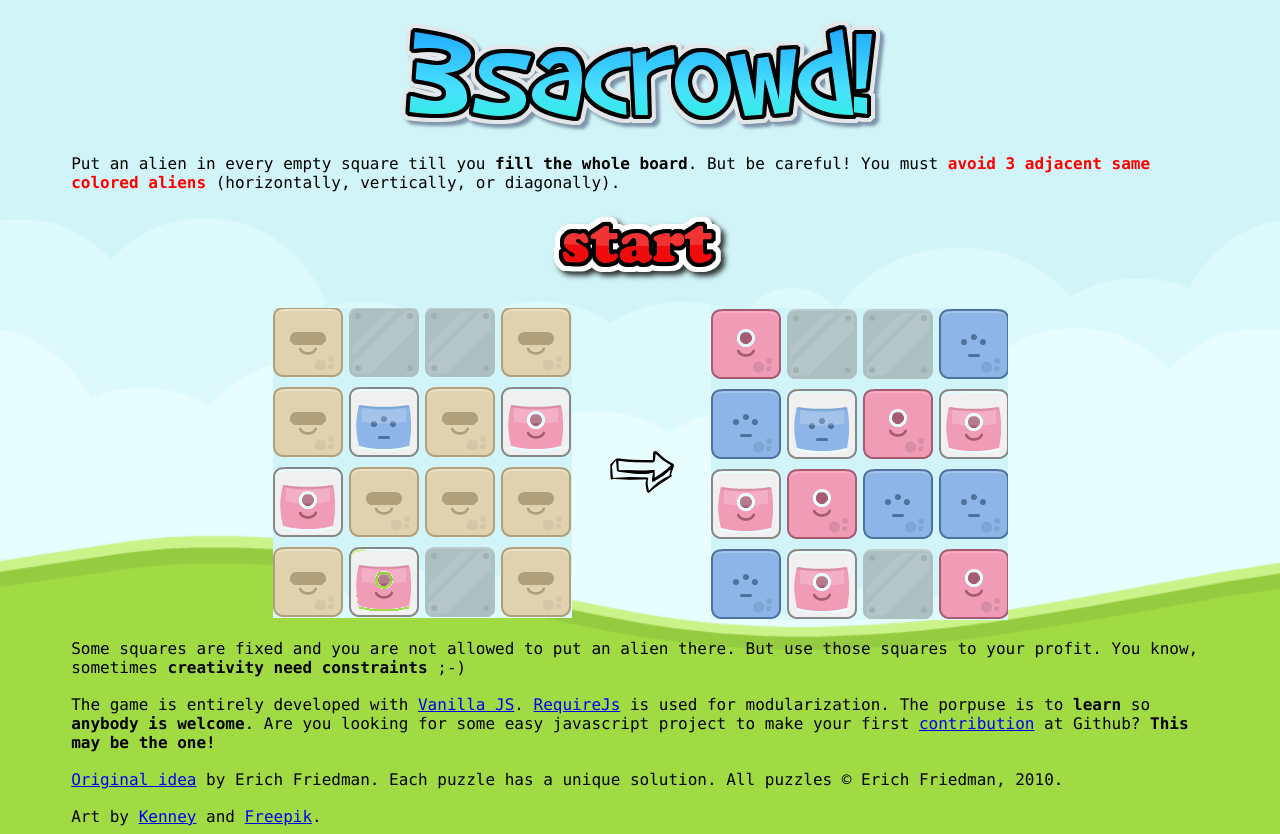
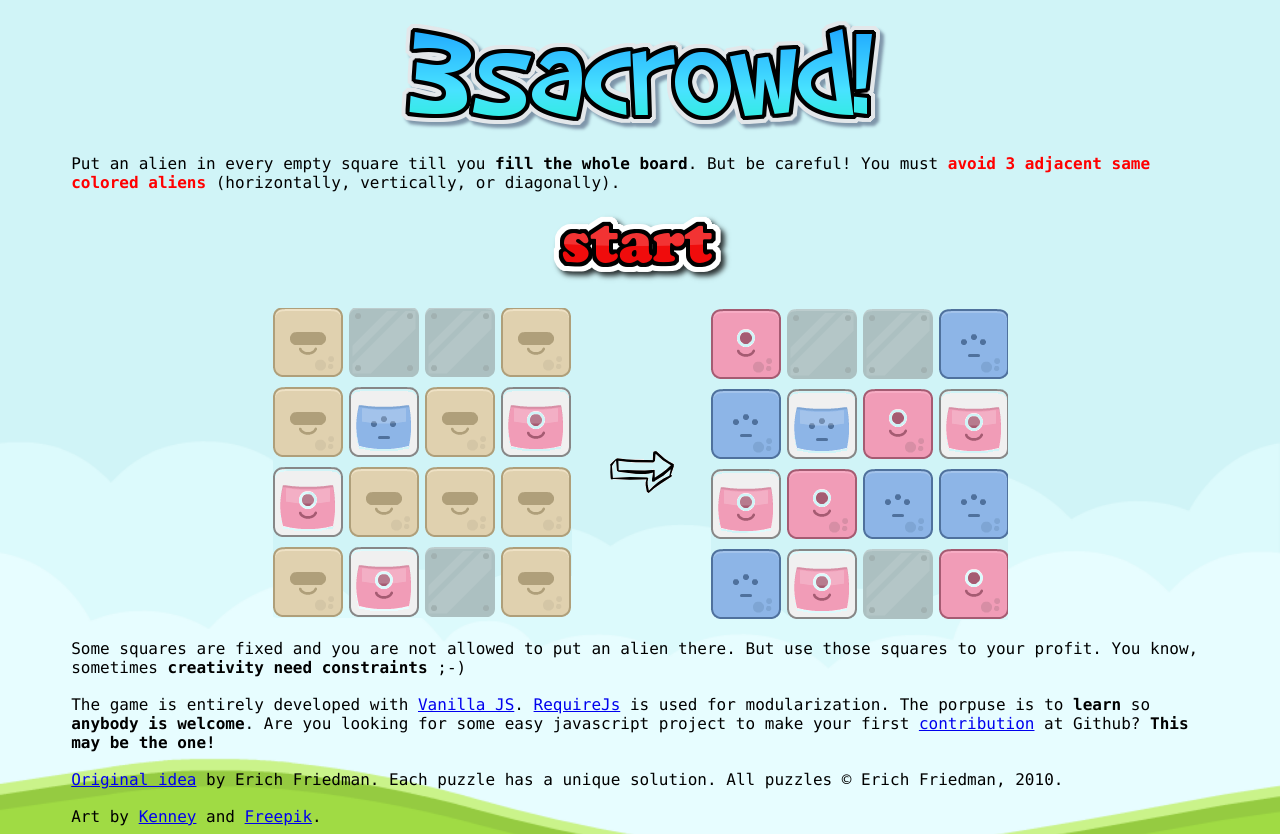
Before and after one commit to raulvillares/3sacrowd, a plain HTML site: page index.html in a window 1280 px wide. Drawn offline with Linux system fonts and the light colour scheme.

Commit message:
Background img for index page covers the whole page.

```diff
--- a/index.html
+++ b/index.html
@@ -1,20 +1,29 @@
 <!DOCTYPE html>
 <html>
+
 <head>
     <link rel="stylesheet" type="text/css" href="styles.css">
 </head>
-	<body background="./img/backgrounds/colored_land.png">
-		<div class="headerDiv" id="headerDiv"><image id="headerImage" src="./img/logos/logo2.png"></div>
+
+<body id="index">
+    <div class="headerDiv" id="headerDiv">
+        <image id="headerImage" src="./img/logos/logo2.png">
+    </div>
     <p>Put an alien in every empty square till you <strong>fill the whole board</strong>. But be careful! You must <strong><font size="3" color="red">avoid 3 adjacent same colored aliens</strong></font> (horizontally, vertically, or diagonally).</p>
-		<div class="demo"><a href="gameplay.html"><image src="./img/start.png"></a></div>
+    <div class="demo">
+        <a href="gameplay.html">
+            <image src="./img/start.png">
+        </a>
+    </div>
     <br>
-		<div class="demo"><image src="./img/demo.png"></div>
+    <div class="demo">
+        <image src="./img/demo.png">
+    </div>
     <br>
     <p>Some squares are fixed and you are not allowed to put an alien there. But use those squares to your profit. You know, sometimes <strong>creativity need constraints</strong> ;-)</p>
     <br>
     <p>
-			The game is entirely developed with <a href="http://vanilla-js.com/" target="blank">Vanilla JS</a>. <a href="http://requirejs.org/" target="blank">RequireJs</a> is used for modularization.
-			The porpuse is to <strong>learn</strong> so <strong>anybody is welcome</strong>.
+        The game is entirely developed with <a href="http://vanilla-js.com/" target="blank">Vanilla JS</a>. <a href="http://requirejs.org/" target="blank">RequireJs</a> is used for modularization. The porpuse is to <strong>learn</strong> so <strong>anybody is welcome</strong>.
         Are you looking for some easy javascript project to make your first <a href="https://akrabat.com/the-beginners-guide-to-contributing-to-a-github-project/" target="blank">contribution</a> at Github? <strong>This may be the one!</strong>
     </p>
     <br>
@@ -22,4 +31,5 @@
     <br>
     <p>Art by <a href="https://kenney.nl/" target="blank">Kenney</a> and <a href="http://www.freepik.com/" target="blank">Freepik</a>.</p>
 </body>
+
 </html>
--- a/styles.css
+++ b/styles.css
@@ -1,3 +1,11 @@
+#index {
+    background: url(./img/backgrounds/colored_land.png) no-repeat center center fixed;
+    -webkit-background-size: cover;
+    -moz-background-size: cover;
+    -o-background-size: cover;
+    background-size: cover;
+}
+
 body {
     background-size: cover;
     background-position: center center;
@@ -27,20 +35,20 @@ div.logo {
 }
 
 div.level {
-    width:100vw;
-    height:100vh;
+    width: 100vw;
+    height: 100vh;
 }
 
 div.board {
     margin: auto;
     width: 400px;
-	cursor:crosshair;
+    cursor: crosshair;
 }
 
 div.buttons {
     margin: auto;
     width: 370px;
-	cursor:pointer;
+    cursor: pointer;
 }
 
 div.imageButtons {
```
Lines whose indentation alone changed are shown as unchanged.
